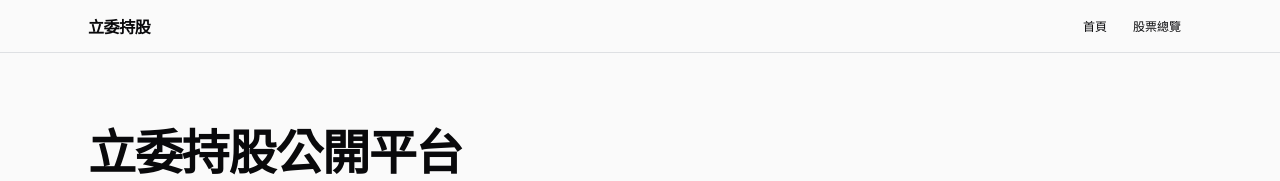
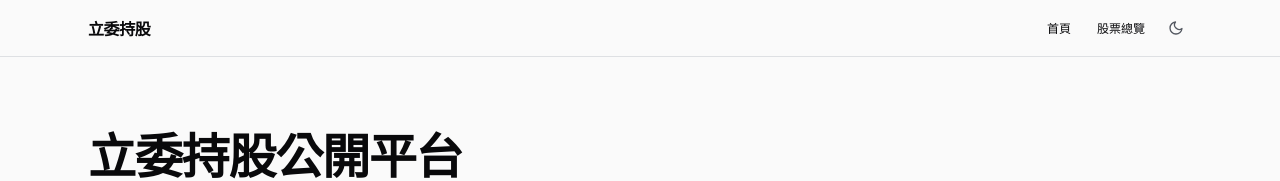
Before and after one commit to f312213213/legislator-wealth.tw, a Next.js app: page / in a window 1280 px wide. Shown: the top 181 px of the page. Built offline with nearby package versions, Linux system fonts and the light colour scheme.

Commit message:
add theme toggle component to site header
Creates a new ThemeToggle component with sun/moon icons that switches between light and dark themes using next-themes. Includes proper hydration handling and accessibility labels in Chinese.

```diff
--- a/components/site-header.tsx
+++ b/components/site-header.tsx
@@ -1,5 +1,6 @@
 import Link from 'next/link'
 import { LinkButton } from '@/components/link-button'
+import { ThemeToggle } from '@/components/theme-toggle'
 
 export function SiteHeader() {
   return (
@@ -11,6 +12,7 @@ export function SiteHeader() {
         <nav className="flex items-center gap-1">
           <LinkButton href="/" variant="ghost" size="sm">首頁</LinkButton>
           <LinkButton href="/stocks" variant="ghost" size="sm">股票總覽</LinkButton>
+          <ThemeToggle />
         </nav>
       </div>
     </header>
--- /dev/null
+++ b/components/theme-toggle.tsx
@@ -0,0 +1,27 @@
+'use client'
+
+import { useTheme } from 'next-themes'
+import { useEffect, useState } from 'react'
+
+export function ThemeToggle() {
+  const { resolvedTheme, setTheme } = useTheme()
+  const [mounted, setMounted] = useState(false)
+
+  useEffect(() => setMounted(true), [])
+
+  if (!mounted) return <div className="h-8 w-8" />
+
+  return (
+    <button
+      onClick={() => setTheme(resolvedTheme === 'dark' ? 'light' : 'dark')}
+      className="flex h-8 w-8 items-center justify-center text-muted-foreground transition-colors hover:text-foreground"
+      aria-label={resolvedTheme === 'dark' ? '切換為淺色模式' : '切換為深色模式'}
+    >
+      {resolvedTheme === 'dark' ? (
+        <svg xmlns="http://www.w3.org/2000/svg" width="16" height="16" viewBox="0 0 24 24" fill="none" stroke="currentColor" strokeWidth="2" strokeLinecap="round" strokeLinejoin="round"><circle cx="12" cy="12" r="5"/><line x1="12" y1="1" x2="12" y2="3"/><line x1="12" y1="21" x2="12" y2="23"/><line x1="4.22" y1="4.22" x2="5.64" y2="5.64"/><line x1="18.36" y1="18.36" x2="19.78" y2="19.78"/><line x1="1" y1="12" x2="3" y2="12"/><line x1="21" y1="12" x2="23" y2="12"/><line x1="4.22" y1="19.78" x2="5.64" y2="18.36"/><line x1="18.36" y1="5.64" x2="19.78" y2="4.22"/></svg>
+      ) : (
+        <svg xmlns="http://www.w3.org/2000/svg" width="16" height="16" viewBox="0 0 24 24" fill="none" stroke="currentColor" strokeWidth="2" strokeLinecap="round" strokeLinejoin="round"><path d="M21 12.79A9 9 0 1 1 11.21 3 7 7 0 0 0 21 12.79z"/></svg>
+      )}
+    </button>
+  )
+}
```
